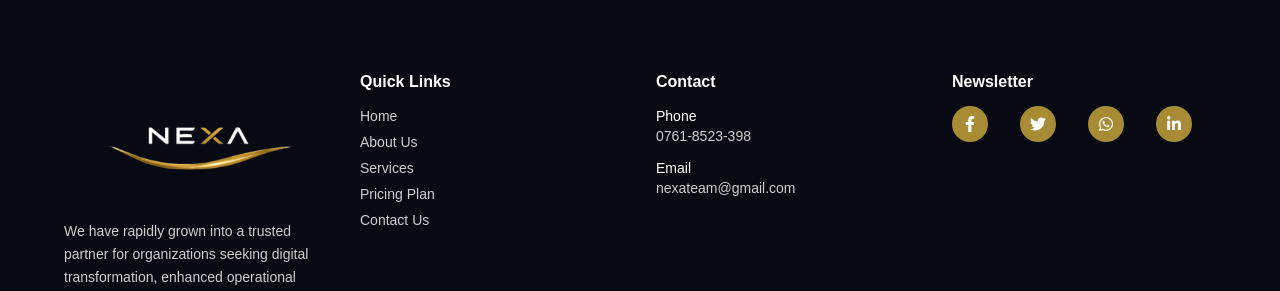
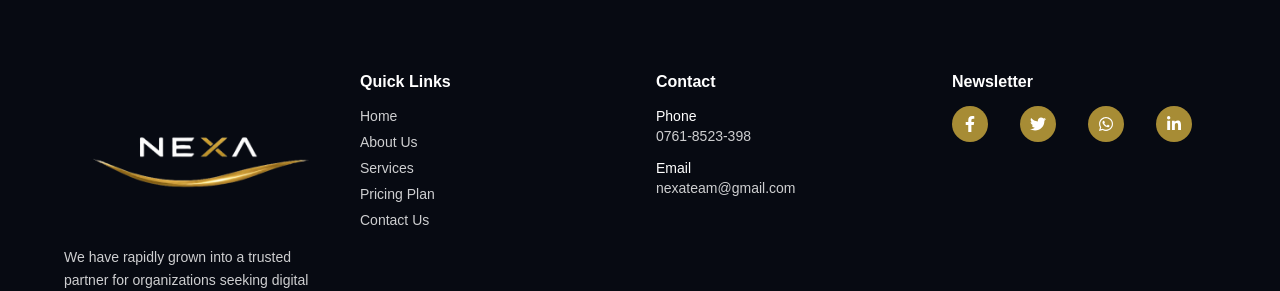
Before and after one commit to YasserEwedai/nexa, a Next.js app: page / in a window 1280 px wide. Shown: the part 6222-6513 px from the top of the page. Built offline with nearby package versions, Linux system fonts and the light colour scheme.

Commit message:
udate footer

```diff
--- a/app/components/Footer.tsx
+++ b/app/components/Footer.tsx
@@ -25,9 +25,9 @@ export default function Footer() {
                 src="/images/logo.png"
                 alt="Nexa Team"
                 width={300}
-                height={150}
+                height={120}
                 priority
-                className="w-[300px] h-[150px] object-contain"
+                className="w-[300px] h-auto object-contain"
               />
             </Link>
 
```
